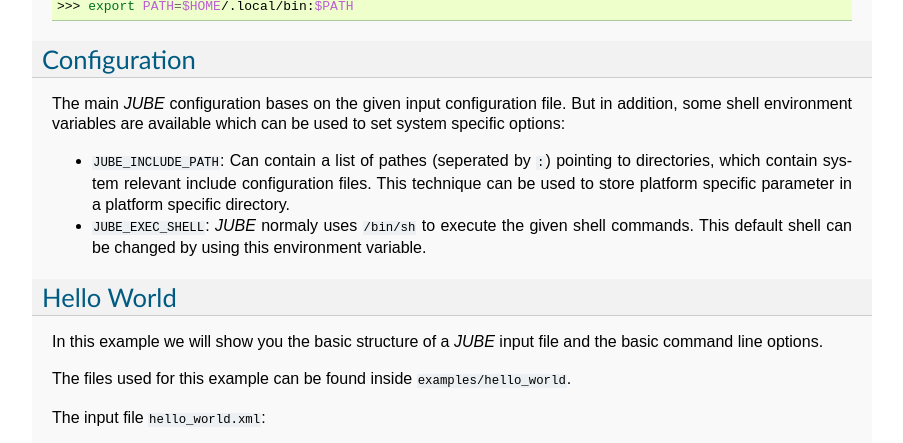
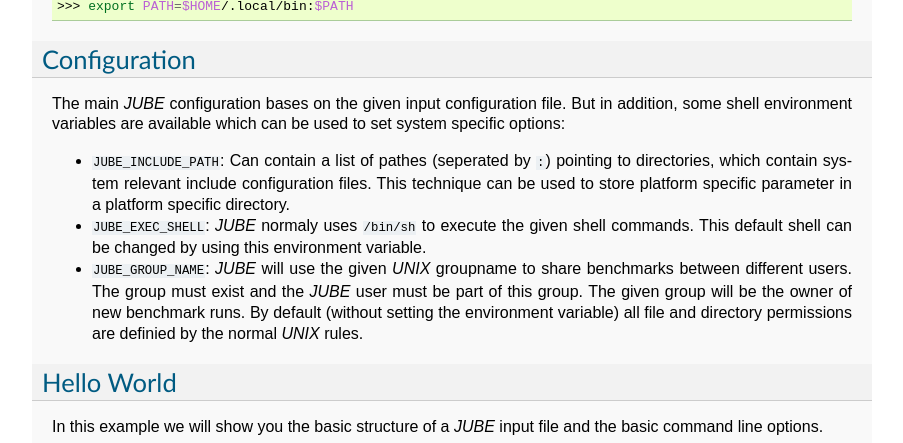
Before and after one commit to FZJ-JSC/JUBE, a Sphinx documentation site: the page built from docs/tutorial.rst, in a window 1280 px wide and 900 px high, scrolled down 626 px, cut to the strip 0-443 px from the top of the window. Shown: the whole strip, without its empty margins (198-1101 px from the left). Built offline with Sphinx 7.4.7, drawn with Linux system fonts in a browser that asks for light colours.

Commit message:
add JUBE_GROUP_NAME docu entry

```diff
--- a/docs/tutorial.rst
+++ b/docs/tutorial.rst
@@ -70,6 +70,10 @@ shell environment variables are available which can be used to set system specif
   in a platform specific directory.
 * ``JUBE_EXEC_SHELL``: *JUBE* normaly uses ``/bin/sh`` to execute the given shell commands. This default shell can be changed
   by using this environment variable.
+* ``JUBE_GROUP_NAME``: *JUBE* will use the given *UNIX* groupname to share benchmarks between different users.
+  The group must exist and the *JUBE* user must be part of this group.
+  The given group will be the owner of new benchmark runs. By default (without setting the environment variable)
+  all file and directory permissions are definied by the normal *UNIX* rules.
 
 .. index:: hello world
 
```
